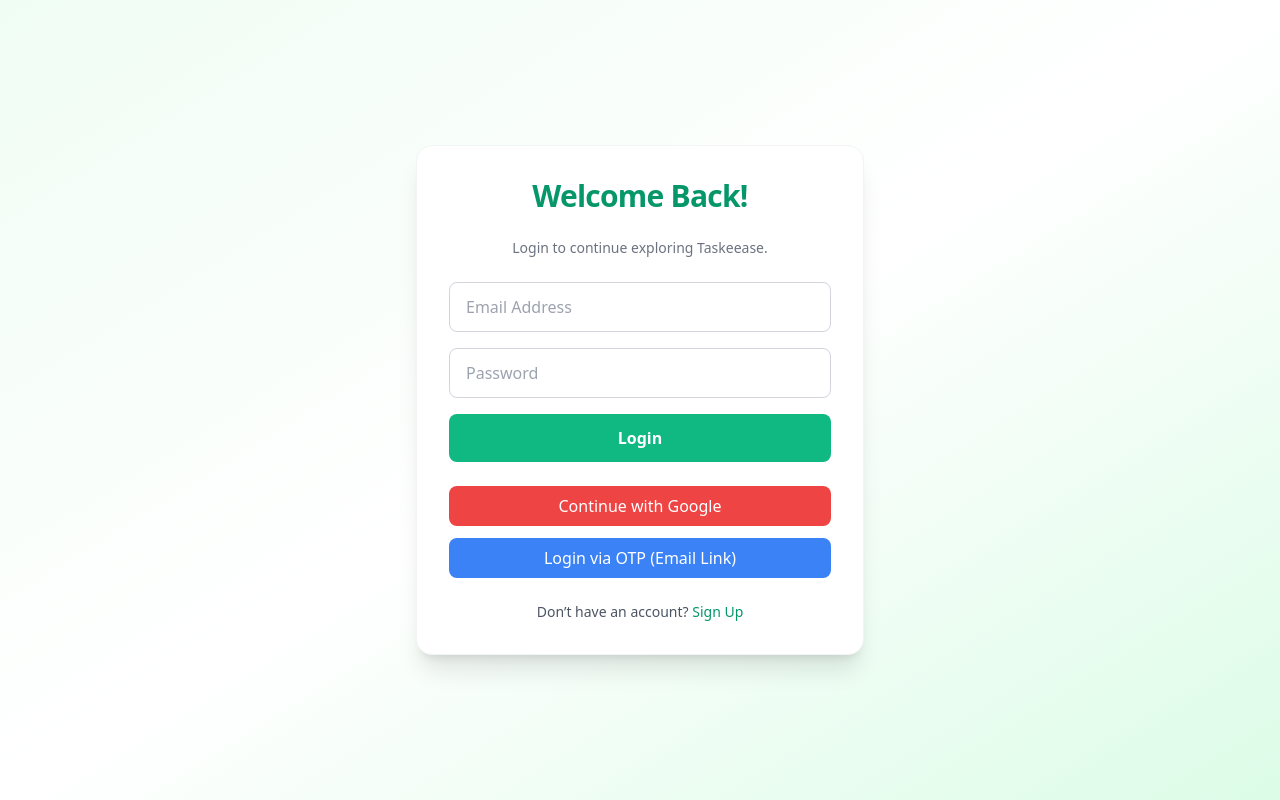
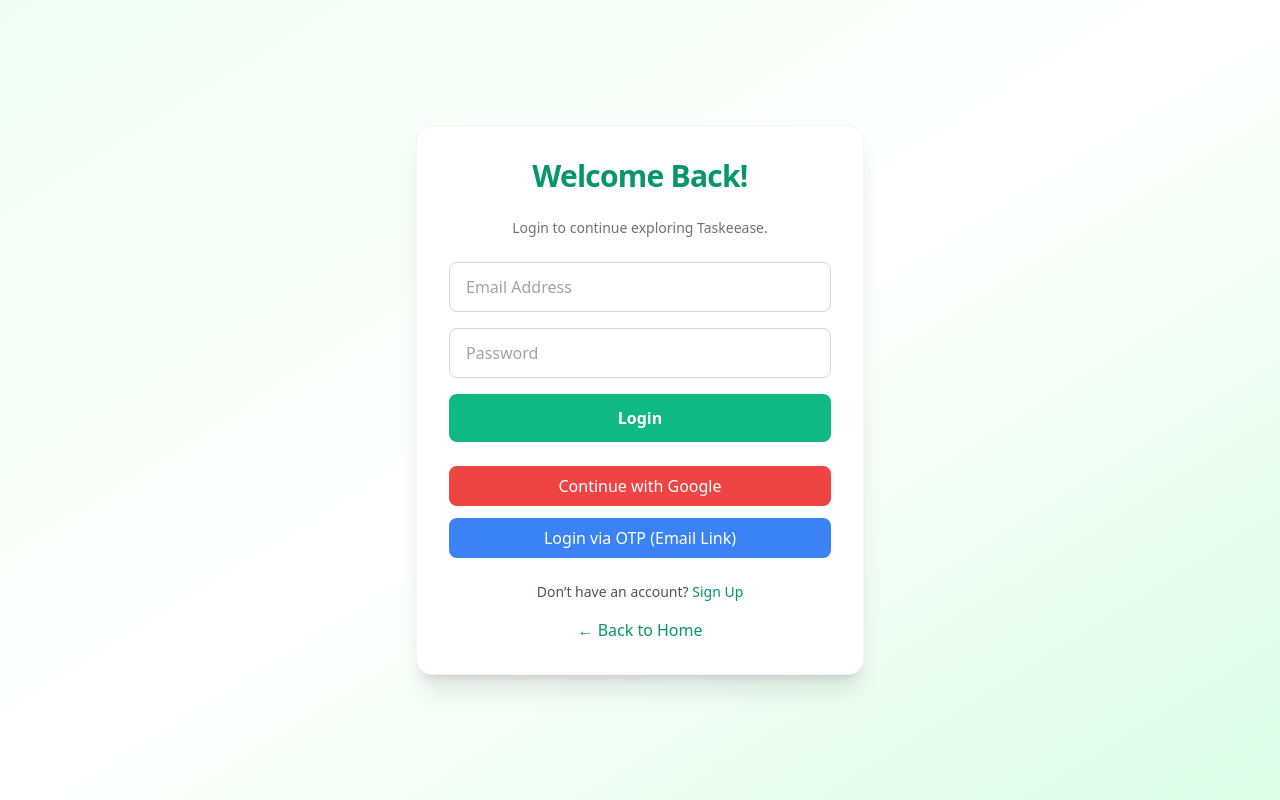
Before and after one commit to TJIT-FINAL-PROJ/AI-THERAPY, a React (Vite) app in the folder frontend/: page /auth in a window 1280 px wide. Built offline with nearby package versions, Linux system fonts and the light colour scheme.

Commit message:
back to home is added to sign up sign in

```diff
--- a/frontend/src/components/AuthPage.jsx
+++ b/frontend/src/components/AuthPage.jsx
@@ -1,5 +1,5 @@
 import React, { useState, useEffect } from "react";
-import { useLocation, useNavigate } from "react-router-dom";
+import { useLocation, useNavigate, Link } from "react-router-dom";
 import { supabase } from "../supabaseClient";
 import OnboardingModal from "../components/OnboardingModal";
 
@@ -57,7 +57,6 @@
           return;
         }
 
-        // ✅ after signup → onboarding
         setShowOnboarding(true);
       }
     } catch (err) {
@@ -162,6 +161,16 @@
               {isLogin ? "Sign Up" : "Login"}
             </button>
           </p>
+
+          {/* ✅ Back to Home Link */}
+          <div className="mt-4 text-center">
+            <Link
+              to="/"
+              className="text-emerald-600 font-medium hover:underline"
+            >
+              ← Back to Home
+            </Link>
+          </div>
         </div>
       )}
     </section>
```
